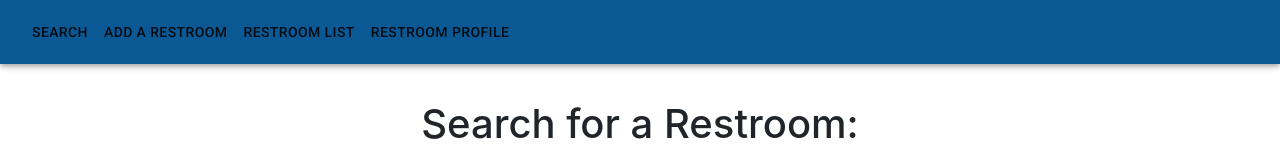
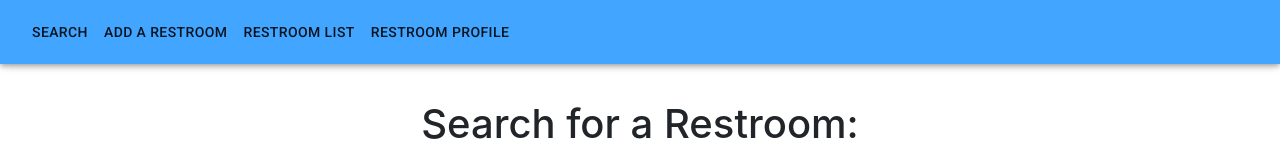
Before and after one commit to LaunchCodeLiftoffProjects/Pipe-Dream-UI, a React (Create React App) app: page / in a window 1280 px wide. Shown: the top 155 px of the page. Built offline with nearby package versions, Linux system fonts and the light colour scheme; no server answers.

Commit message:
search is good to go and businessType values are updated

```diff
--- a/src/App.js
+++ b/src/App.js
@@ -8,7 +8,7 @@ import { createMuiTheme, MuiThemeProvider } from "@material-ui/core/styles";
 const theme = createMuiTheme({
   palette: {
     primary: {
-      main: "#0b5994"
+      main: "#42A5FF"
     },
     secondary: {
       main: "#ffa500"
@@ -23,8 +23,7 @@ class App extends Component {
         <MuiThemeProvider theme={theme}>
           <Routes />
         </MuiThemeProvider>
-        {/* <h1> Restrooms</h1>
-        <Restrooms restrooms= {this.props.restrooms} /> */}
+
       </div>
 
     );
--- a/src/pages/pageOne.jsx
+++ b/src/pages/pageOne.jsx
@@ -110,11 +110,11 @@ export default class RestroomSearch extends React.Component {
 
     console.log(`filtering restrooms with name: ${name}, Business type is: ${businessType}, singleStall: ${isSingleStall}, is accessible: ${isAccessible}, is gender-neutral:${isGenderNeutral}, has changing table: ${hasChangingTable}`);
     filteredRestrooms = filteredRestrooms.filter((restroom) => {
-      return restroom.businessName.toLowerCase().indexOf(name) !== -1
+      return restroom.businessName.toLowerCase().indexOf(name.toLowerCase()) !== -1
     });
 
     filteredRestrooms = filteredRestrooms.filter((restroom) => {
-      return restroom.businessType.toLowerCase().indexOf(businessType) !== -1
+      return restroom.businessType.toLowerCase().indexOf(businessType.toLowerCase()) !== -1
     });
 
     if(isSingleStall === true ){
```
